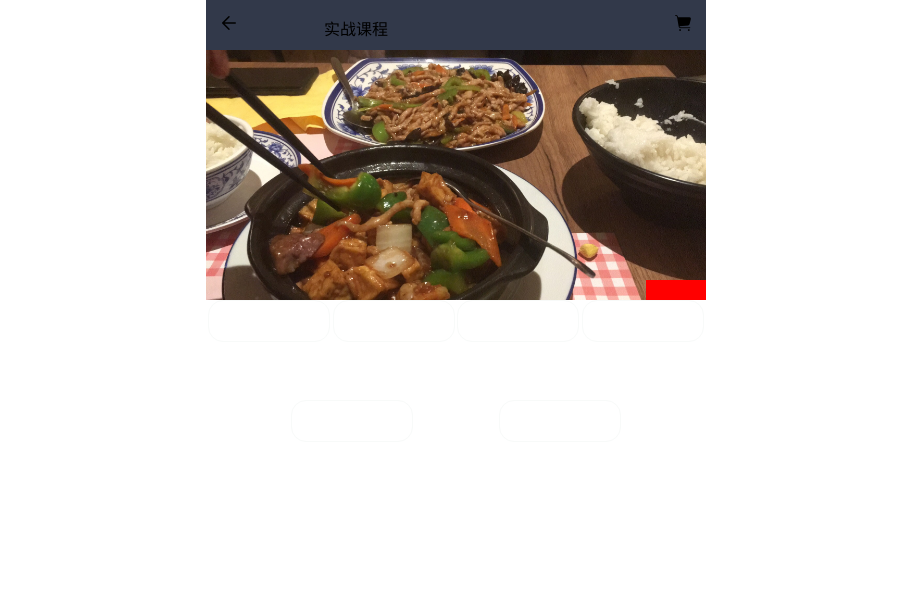
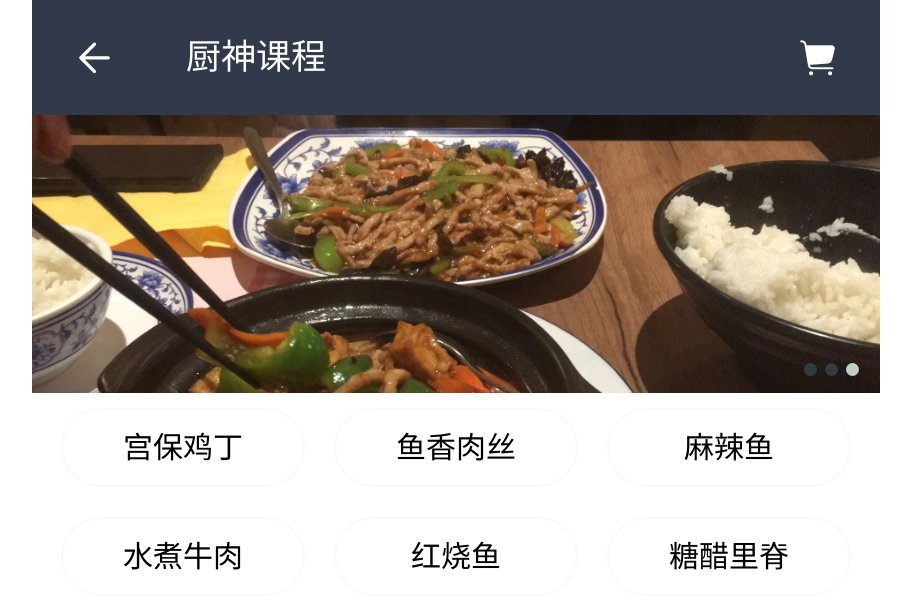
Before and after one commit to RicoTech666/css2, a plain HTML site: page index.html in a window 1280 px wide. Shown: the whole page, without its empty margins (184-1095 px from the left). Drawn offline with Linux system fonts and the light colour scheme.

Commit message:
[Jiachen]-feat: display the page with details inside each block

```diff
--- a/index.html
+++ b/index.html
@@ -7,77 +7,28 @@
   <link rel="stylesheet" type="text/css" href="./styles/iconfont.css">
   <link rel="stylesheet" type="text/css" href="./styles/index.css">
 </head>
-<style>
-  .main {
-    display: flex;
-    flex-direction: column;
-    position: absolute;
-    top: 0;
-    left: 50%;
-    margin-left: -250px;
-  }
-
-  .top {
-    display: flex;
-    justify-content: space-between;
-
-    width: 500px;
-    height: 50px;
-
-    background: #32394A;
-  }
-
-  .middle {
-    width: 500px;
-    height: 250px;
-
-    background: no-repeat 0px 0px/100% auto url(./images/IMG_4522.JPG);
-  }
-
-  .corner {
-    position: absolute;
-    right: 0;
-    bottom: 200px;
-
-    width: 60px;
-    height: 20px;
-
-    background: red;
-  }
-  .bottom {
-    display: flex;
-    justify-content: space-evenly;
-    flex-wrap: wrap;
-    width: 500px;
-    height: 200px;
-  }
-  .tag {
-    width: 120px;
-    height: 40px;
-    border: 1px solid #F8FAF9;
-    border-radius: 15px;
-
-    background: white;
-  }
-</style>
 
 <body>
   <div class="main">
     <div class="top">
-      <i class="iconfont icon-navbankicon" style="padding-top: 15px;padding-left: 15px;"></i>
-      <p style="display: block; margin-left: -200px;">实战课程</p>
-      <i class="iconfont icon-shixingouwuche" style="padding-top: 15px;padding-right: 15px;"></i>
+      <i class="iconfont icon-navbankicon"></i>
+      <span>厨神课程</span>
+      <i class="iconfont icon-shixingouwuche"></i>
     </div>
     <div class="middle">
-      <div class="corner"></div>
+      <div class="corner">
+        <div class="corner-circle-gray"></div>
+        <div class="corner-circle-gray"></div>
+        <div class="corner-circle-white"></div>
+      </div>
     </div>
     <div class="bottom">
-      <div class="tag"></div>
-      <div class="tag"></div>
-      <div class="tag"></div>
-      <div class="tag"></div>
-      <div class="tag"></div>
-      <div class="tag"></div>
+      <div class="tag">宫保鸡丁</div>
+      <div class="tag">鱼香肉丝</div>
+      <div class="tag">麻辣鱼</div>
+      <div class="tag">水煮牛肉</div>
+      <div class="tag">红烧鱼</div>
+      <div class="tag">糖醋里脊</div>
     </div>
   </div>
 </body>
--- a/styles/index.css
+++ b/styles/index.css
@@ -0,0 +1,96 @@
+.main {
+  display: flex;
+  flex-direction: column;
+  position: absolute;
+  top: 0;
+  left: 50%;
+  margin-left: -424px;
+}
+.top {
+  display: flex;
+  justify-content: space-between;
+
+  width: 848px;
+  height: 115px;
+
+  font-size: 35px;
+  color: white;
+  line-height: 115px;
+
+  background: #32394A;
+}
+.top .icon-navbankicon {
+  margin-left: 45px;
+
+  font-size: 35px;
+  color: white;
+}
+
+.top span {
+  margin-right: 400px;
+  padding: 0;
+}
+.top .icon-shixingouwuche {
+  margin-right: 45px;
+
+  font-size: 35px;
+  color: white;
+}
+.middle {
+  width: 848px;
+  height: 278px;
+
+  background: no-repeat 0px 0px/100% auto url(../images/IMG_4522.JPG);
+}
+.corner {
+  position: absolute;
+  right: 0;
+  bottom: 218px;
+
+  display: flex;
+  justify-content: center;
+  align-items: center;
+
+  width: 98px;
+  height: 48px;
+}
+.corner-circle-gray {
+  width: 13px;
+  height: 13px;
+  margin: 4px;
+  border-radius: 50%;
+
+  background-color: rgb(50, 60, 62);
+}
+.corner-circle-white {
+  width: 13px;
+  height: 13px;
+  margin: 4px;
+  border-radius: 50%;
+
+  background: rgb(194, 205, 200);
+}
+.bottom {
+  display: flex;
+  justify-content: space-evenly;
+  align-items: center;
+
+  flex-wrap: wrap;
+  width: 848px;
+  height: 218px;
+}
+.tag {
+  width: 240px;
+  height: 75px;
+  border: 2px solid #F8FAF9;
+  border-radius: 80px;
+
+  text-align: center;
+  line-height: 75px;
+  color: black;
+  font-size: 30px;
+
+}
+.tag:hover {
+  background-color: #FF2D50;
+}
```
Also changed, not shown: layout-template/double-wings.html (added, +62 -0 lines), layout-template/saint-cup.html (added, +63 -0 lines), layout-template/single-coloum.html (added, +39 -0 lines), layout-template/test.html (added, +36 -0 lines), layout-template/two-columns.html (added, +66 -0 lines).
